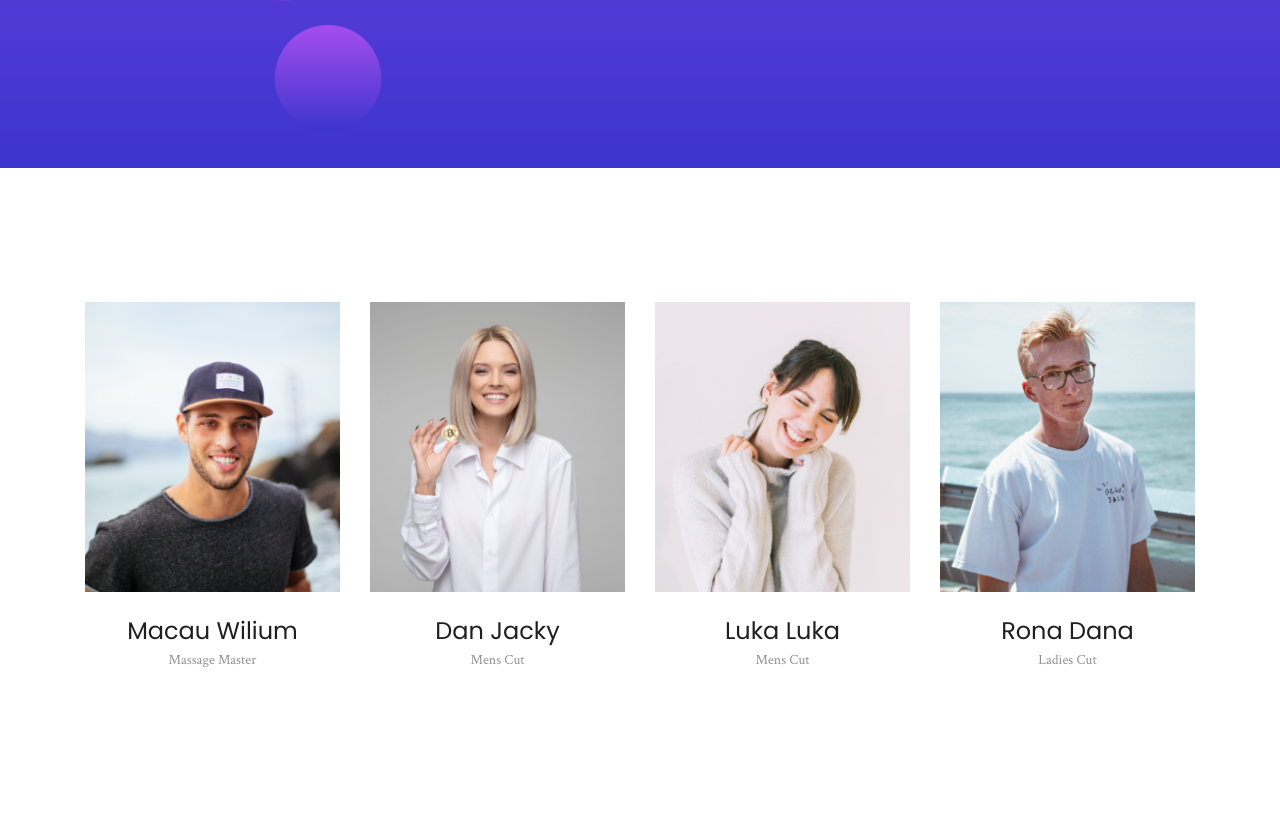
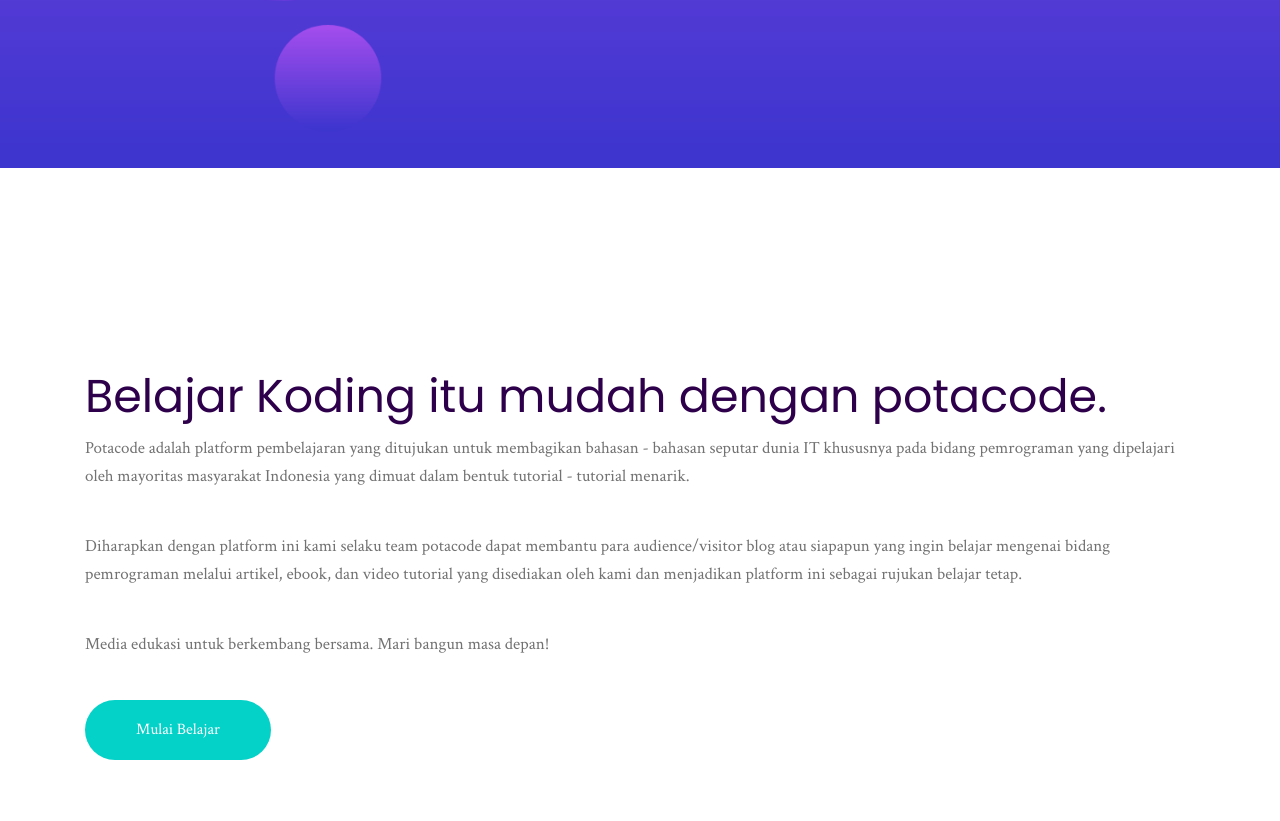
Before and after one commit to PotacodeStudio/landing-page, a PHP site: page / in a window 1280 px wide. Shown: the part 632-1453 px from the top of the page. Run offline with PHP 8.4, Linux system fonts and the light colour scheme; some libraries are stand-ins or nearby versions.

Commit message:
refactor about us section

```diff
--- a/index.php
+++ b/index.php
@@ -36,20 +36,21 @@
     <!-- slider_area_end -->
 
     <!-- about_area_start -->
-    <!-- <div class="about_area">
+    <div class="about_area">
         <div class="container">
             <div class="row">
-                <div class="col-xl-5 col-lg-6">
+                <div class="col-xl-12 col-lg-12">
                     <div class="single_about_info">
-                        <h3>Over 7000 Tutorials <br>
-                            from 20 Courses</h3>
-                        <p>Our set he for firmament morning sixth subdue darkness creeping gathered divide our let god
-                            moving. Moving in fourth air night bring upon you’re it beast let you dominion likeness open
-                            place day great wherein heaven sixth lesser subdue fowl </p>
-                        <a href="#" class="boxed_btn">Enroll a Course</a>
-                    </div>
-                </div>
-                <div class="col-xl-6 offset-xl-1 col-lg-6">
+                        <h3>Belajar Koding itu mudah dengan potacode.</h3>
+                        <p>Potacode adalah platform pembelajaran yang ditujukan untuk membagikan bahasan - bahasan seputar dunia IT khususnya pada bidang pemrograman yang dipelajari oleh mayoritas masyarakat Indonesia yang dimuat dalam bentuk tutorial - tutorial menarik.</p>
+
+                        <p>Diharapkan dengan platform ini kami selaku team potacode dapat membantu para audience/visitor blog atau siapapun yang ingin belajar mengenai bidang pemrograman melalui artikel, ebook, dan video tutorial yang disediakan oleh kami dan menjadikan platform ini sebagai rujukan belajar tetap.</p>
+
+                        <p>Media edukasi untuk berkembang bersama. Mari bangun masa depan!</p>
+                        <a href="https://potacode.com/blog" class="boxed_btn">Mulai Belajar</a>
+                    </div>
+                </div>
+<!--                 <div class="col-xl-6 offset-xl-1 col-lg-6">
                     <div class="about_tutorials">
                         <div class="courses">
                             <div class="inner_courses">
@@ -78,10 +79,10 @@
                             </div>
                         </div>
                     </div>
-                </div>
+                </div> -->
             </div>
         </div>
-    </div> -->
+    </div>
     <!-- about_area_end -->
     <!-- our_team_member_start -->
     <div class="our_team_member">
@@ -92,14 +93,15 @@
                         <div class="thumb">
                             <img src="img/team/1.png" alt="">
                             <div class="social_link">
-                                <a href="#"><i class="fa fa-envelope"></i></a>
-                                <a href="#"><i class="fa fa-twitter"></i></a>
-                                <a href="#"><i class="fa fa-linkedin"></i></a>
+                                <a href="mailto:franslevi008@gmail.com?Subject=Hello" target="_top"><i class="fa fa-envelope"></i></a>
+                                <a href="https://www.linkedin.com/in/levi008/"><i class="fa fa-linkedin"></i></a>
+                                <a href="https://www.instagram.com/be_darmawan/"><i class="fa fa-instagram"></i></a>
+                                <a href="tel:+6282217544947"><i class="fa fa-phone"></i></a>
                             </div>
                         </div>
                         <div class="master_name text-center">
-                            <h3>Macau Wilium</h3>
-                            <p>Massage Master</p>
+                            <h3>B. Erfransyah Levi Darmawan</h3>
+                            <p>Senior Android Developer</p>
                         </div>
                     </div>
                 </div>
@@ -108,14 +110,14 @@
                         <div class="thumb">
                             <img src="img/team/2.png" alt="">
                             <div class="social_link">
-                                <a href="#"><i class="fa fa-envelope"></i></a>
-                                <a href="#"><i class="fa fa-twitter"></i></a>
-                                <a href="#"><i class="fa fa-linkedin"></i></a>
+                                <a href="mailto:tresnadery@gmail.com?Subject=Hello" target="_top"><i class="fa fa-envelope"></i></a>
+                                <a href="https://www.linkedin.com/in/dery-tresna-pratama-3a9574126/"><i class="fa fa-linkedin"></i></a>
+                                <a href="tel:+6289523776461"><i class="fa fa-phone"></i></a>
                             </div>
                         </div>
                         <div class="master_name text-center">
-                            <h3>Dan Jacky</h3>
-                            <p>Mens Cut</p>
+                            <h3>Dery Tresna Pratama</h3>
+                            <p>Senior Backend Engineer</p>
                         </div>
                     </div>
                 </div>
@@ -124,14 +126,17 @@
                         <div class="thumb">
                             <img src="img/team/3.png" alt="">
                             <div class="social_link">
-                                <a href="#"><i class="fa fa-envelope"></i></a>
-                                <a href="#"><i class="fa fa-twitter"></i></a>
-                                <a href="#"><i class="fa fa-linkedin"></i></a>
+                                <a href="https://www.facebook.com/RahmatThea5"><i class="fa fa-facebook"></i></a>
+                                <a href="https://twitter.com/mrahmatullah05"><i class="fa fa-twitter"></i></a>
+                                <a href="mailto:someone@example.com?Subject=Hello" target="_top"><i class="fa fa-envelope"></i></a>
+                                <a href="https://www.linkedin.com/in/rahmatullah5/"><i class="fa fa-linkedin"></i></a>
+                                <a href="https://www.instagram.com/rahmatullah5/"><i class="fa fa-instagram"></i></a>
+                                <a href="tel:+6289501289411"><i class="fa fa-phone"></i></a>
                             </div>
                         </div>
                         <div class="master_name text-center">
-                            <h3>Luka Luka</h3>
-                            <p>Mens Cut</p>
+                            <h3>Muhammad Rahmatullah</h3>
+                            <p>Software Engineer</p>
                         </div>
                     </div>
                 </div>
@@ -140,14 +145,14 @@
                         <div class="thumb">
                             <img src="img/team/4.png" alt="">
                             <div class="social_link">
-                                <a href="#"><i class="fa fa-envelope"></i></a>
-                                <a href="#"><i class="fa fa-twitter"></i></a>
-                                <a href="#"><i class="fa fa-linkedin"></i></a>
+                                <a href="mailto:pripuni824@gmail.com?Subject=Hello" target="_top"><i class="fa fa-envelope"></i></a>
+                                <a href="https://www.linkedin.com/in/prifani-hafidzah/"><i class="fa fa-linkedin"></i></a>
+                                <a href="tel:+6285951422777"><i class="fa fa-phone"></i></a>
                             </div>
                         </div>
                         <div class="master_name text-center">
-                            <h3>Rona Dana</h3>
-                            <p>Ladies Cut</p>
+                            <h3>Prifani Hafidzah Fadillah</h3>
+                            <p>Senior UI/UX Designer</p>
                         </div>
                     </div>
                 </div>
```
